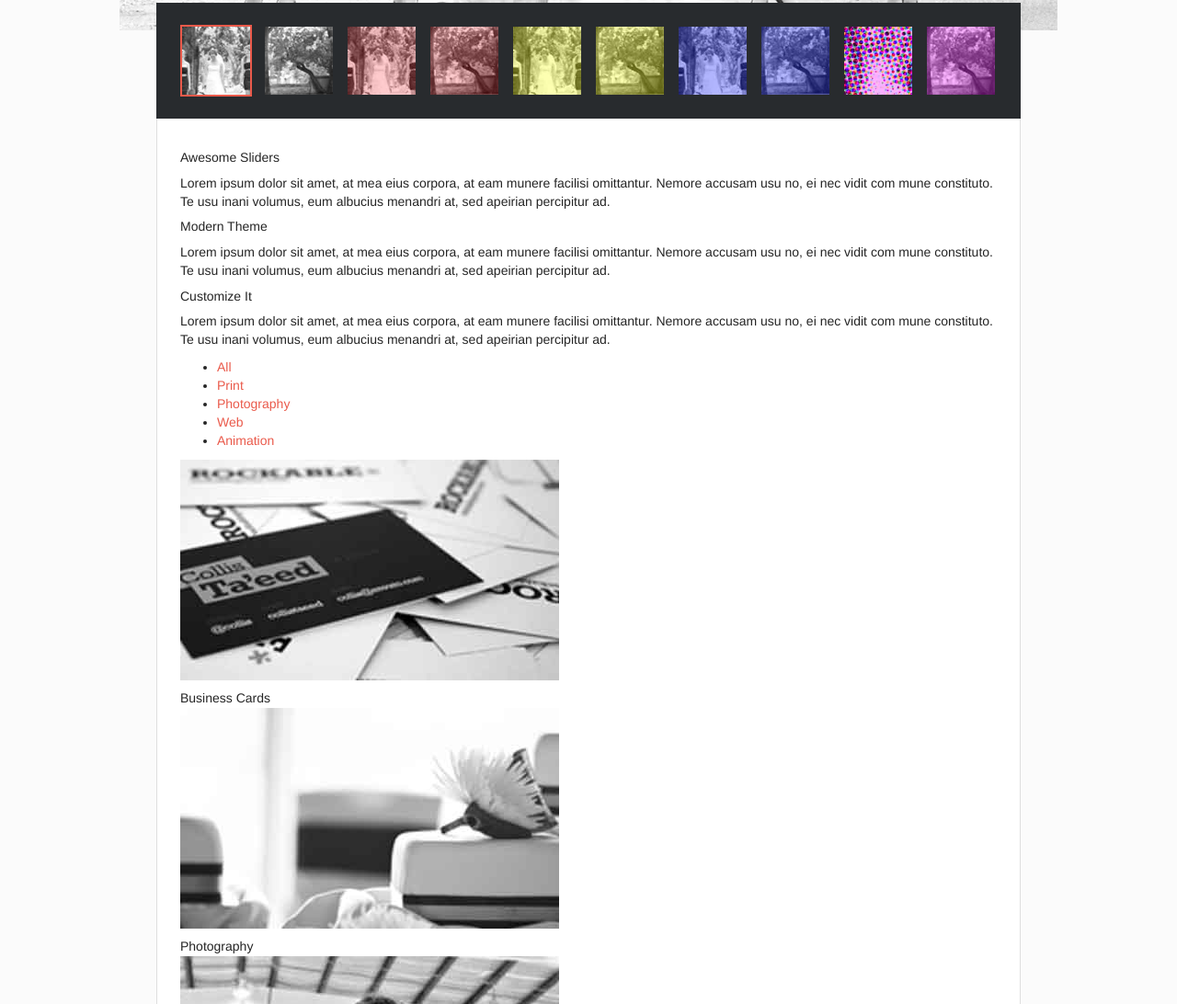
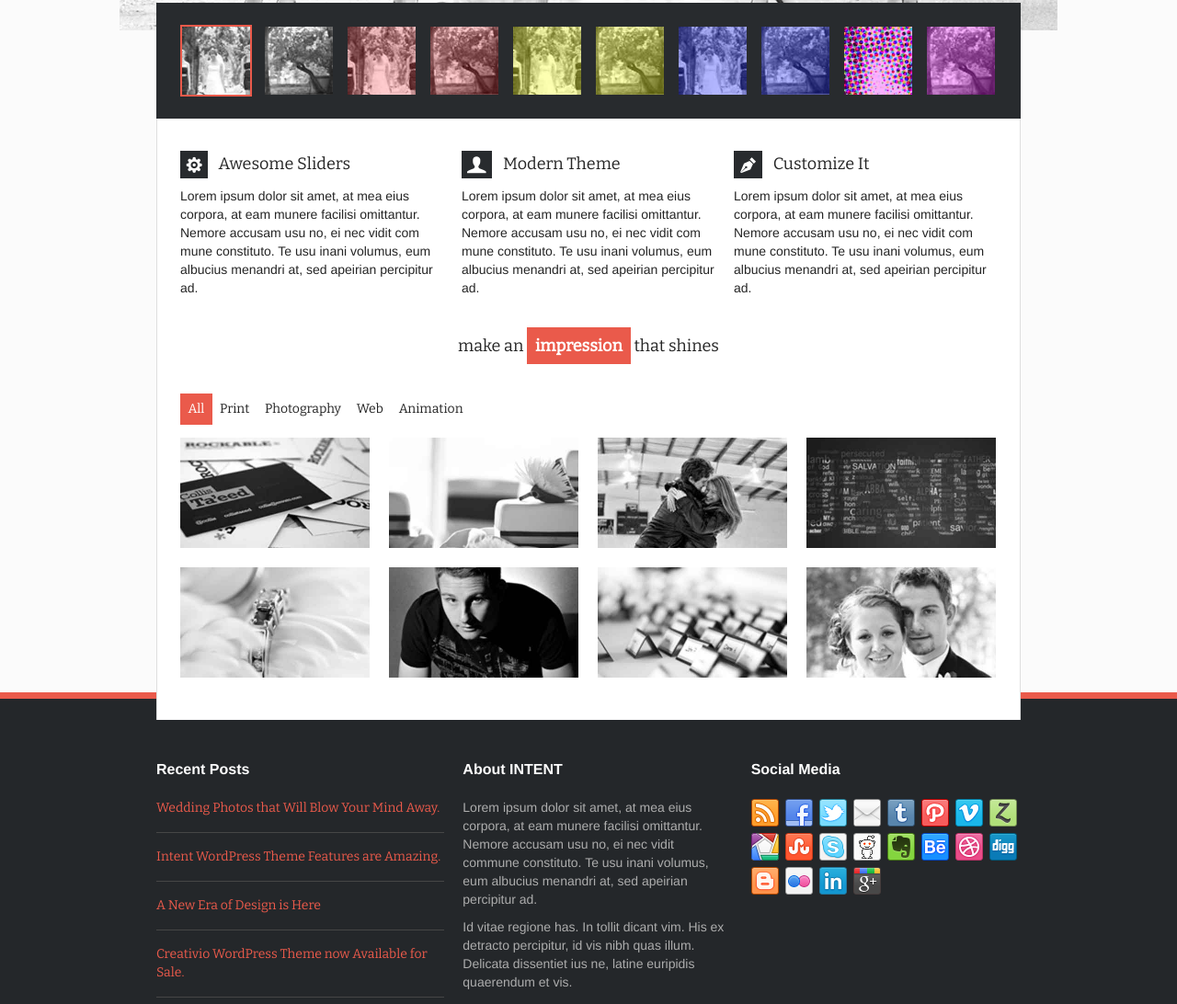
Before and after one commit to AurizedStudio/portfolio04Intent, a website: page htdocs/index.html in a window 1280 px wide. Shown: the part 522-1614 px from the top of the page at 92% size. Drawn offline with nearby package versions, Linux system fonts and the light colour scheme.

Commit message:
#9 Homeページ コンテンツ作成

```diff
--- a/htdocs/index.html
+++ b/htdocs/index.html
@@ -120,25 +120,28 @@
     <div class="main-contents">
         <section class="features">
             <h3 class="sr-only">Features</h3>
+            <div class="features-all">
                 <div class="features-item">
-                <h4 class="features-item-title">Awesome Sliders</h4>
+                    <h4 class="features-item-title"><i class="icon icon_icon-haguruma"></i> Awesome Sliders</h4>
                     <p>Lorem ipsum dolor sit amet, at mea eius corpora, at eam munere facilisi omittantur. Nemore accusam usu no, ei nec vidit com mune constituto. Te usu inani volumus, eum albucius menandri at, sed apeirian percipitur ad.</p>
                 </div>
                 <div class="features-item">
-                <h4 class="features-item-title">Modern Theme</h4>
+                    <h4 class="features-item-title"><i class="icon icon_icon-theme"></i> Modern Theme</h4>
                     <p>Lorem ipsum dolor sit amet, at mea eius corpora, at eam munere facilisi omittantur. Nemore accusam usu no, ei nec vidit com mune constituto. Te usu inani volumus, eum albucius menandri at, sed apeirian percipitur ad.</p>
                 </div>
                 <div class="features-item">
-                <h4 class="features-item-title">Customize It</h4>
+                    <h4 class="features-item-title"><i class="icon icon_icon-customize"></i> Customize It</h4>
                     <p>Lorem ipsum dolor sit amet, at mea eius corpora, at eam munere facilisi omittantur. Nemore accusam usu no, ei nec vidit com mune constituto. Te usu inani volumus, eum albucius menandri at, sed apeirian percipitur ad.</p>
                 </div>
+            </div>
+            <p class="features-copy">make an <b>impression</b> that shines</p>
         </section>
         <!-- / .features -->
         <section class="work">
             <h3 class="sr-only">Works</h3>
             <div class="work-filter">
                 <ul>
-                    <li><a href="#">All</a></li>
+                    <li class="work-filter--current"><a href="#">All</a></li>
                     <li><a href="#">Print</a></li>
                     <li><a href="#">Photography</a></li>
                     <li><a href="#">Web</a></li>
@@ -147,39 +150,32 @@
             </div>
             <!-- / .work-filter -->
             <div class="portfolio">
-                <div class="portfolio-item">
-                    <p><img src="img/img-portfolio01.jpg" alt=""></p>
-                    <span>Business Cards</span>
+                <div class="portfolio-item"> <span class="portfolio-item-title">Business Cards</span>
+                    <p class="portfolio-item-img"><img src="img/img-portfolio01.jpg" alt=""></p>
                 </div>
-                <div class="portfolio-item">
-                    <p><img src="img/img-portfolio02.jpg" alt=""></p>
-                    <span>Photography</span>
+                <div class="portfolio-item"> <span class="portfolio-item-title">Photography</span>
+                    <p class="portfolio-item-img"><img src="img/img-portfolio02.jpg" alt=""></p>
                 </div>
-                <div class="portfolio-item">
-                    <p><img src="img/img-portfolio03.jpg" alt=""></p>
-                    <span>Photography</span>
+                <div class="portfolio-item"> <span class="portfolio-item-title">Photography</span>
+                    <p class="portfolio-item-img"><img src="img/img-portfolio03.jpg" alt=""></p>
                 </div>
-                <div class="portfolio-item">
-                    <p><img src="img/img-portfolio04.jpg" alt=""></p>
-                    <span>Web</span>
+                <div class="portfolio-item"> <span class="portfolio-item-title">Web</span>
+                    <p class="portfolio-item-img"><img src="img/img-portfolio04.jpg" alt=""></p>
                 </div>
-                <div class="portfolio-item">
-                    <p><img src="img/img-portfolio05.jpg" alt=""></p>
-                    <span>Photography</span>
+                <div class="portfolio-item"> <span class="portfolio-item-title">Photography</span>
+                    <p class="portfolio-item-img"><img src="img/img-portfolio05.jpg" alt=""></p>
                 </div>
-                <div class="portfolio-item">
-                    <p><img src="img/img-portfolio06.jpg" alt=""></p>
-                    <span>Photography</span>
+                <div class="portfolio-item"> <span class="portfolio-item-title">Photography</span>
+                    <p class="portfolio-item-img"><img src="img/img-portfolio06.jpg" alt=""></p>
                 </div>
-                <div class="portfolio-item">
-                    <p><img src="img/img-portfolio07.jpg" alt=""></p>
-                    <span>Print</span>
+                <div class="portfolio-item"> <span class="portfolio-item-title">Print</span>
+                    <p class="portfolio-item-img"><img src="img/img-portfolio07.jpg" alt=""></p>
                 </div>
-                <div class="portfolio-item">
-                    <p><img src="img/img-portfolio08.jpg" alt=""></p>
-                    <span>Photography</span>
+                <div class="portfolio-item"> <span class="portfolio-item-title">Photography</span>
+                    <p class="portfolio-item-img"><img src="img/img-portfolio08.jpg" alt=""></p>
                 </div>
-            </div><!-- / .portfolio -->
+            </div>
+            <!-- / .portfolio -->
         </section>
         <!-- / .work -->
     </div>
@@ -231,6 +227,6 @@
 <script src="//ajax.googleapis.com/ajax/libs/jquery/1.11.1/jquery.min.js"></script>
 <script>window.jQuery || document.write('<script src="js/jquery-1.11.1.min.js"><\/script>')</script>
 <script src="js/owl.carousel.min.js"></script>
-<script src="js/slider.js"></script>
+<script src="js/style-top.js"></script>
 </body>
 </html>
--- a/htdocs/js/slider.js
+++ b/htdocs/js/style-top.js
@@ -82,3 +82,19 @@ $(document).ready(function() {
   }
 
 });
+
+/*
+ * Homeページ portfolio
+ */
+$(function(){
+   var $portfolioItem = $('.portfolio-item');
+   $portfolioItem.on({
+       'mouseenter': function(){
+           $(this).find('.portfolio-item-title').addClass('is-portfolio-item-title');
+       },
+       'mouseleave': function(){
+           $(this).find('.portfolio-item-title').removeClass('is-portfolio-item-title');
+       }
+   })
+   $('.portfolio-item:nth-child(4n)').addClass('is-portfolio-item');
+});
--- /dev/null
+++ b/scss/_icons.scss
@@ -0,0 +1,53 @@
+// Generated by grunt-webfont
+
+
+
+@font-face {
+    font-family:"icons";
+    src:url("../fonts/icons-f93af2edaa1f965a87efd189a769862a.eot");
+    font-weight:normal;
+    font-style:normal;
+}
+@font-face {
+	font-family:"icons";
+	src:url("../fonts/icons-f93af2edaa1f965a87efd189a769862a.eot");
+	src:url("../fonts/icons-f93af2edaa1f965a87efd189a769862a.eot?#iefix") format("embedded-opentype"),
+		url("../fonts/icons-f93af2edaa1f965a87efd189a769862a.woff") format("woff"),
+		url("../fonts/icons-f93af2edaa1f965a87efd189a769862a.ttf") format("truetype"),
+		url("../fonts/icons-f93af2edaa1f965a87efd189a769862a.svg?#icons") format("svg");
+	font-weight:normal;
+	font-style:normal;
+}
+
+.icon {
+	font-family:"icons";
+	display:inline-block;
+	vertical-align:middle;
+	line-height:1;
+	font-weight:normal;
+	font-style:normal;
+	speak:none;
+	text-decoration:inherit;
+	text-transform:none;
+	text-rendering:optimizeLegibility;
+	-webkit-font-smoothing:antialiased;
+	-moz-osx-font-smoothing:grayscale;
+}
+
+
+// Icons
+
+
+.icon_icon-customize:before {
+	content:"\f101";
+}
+
+
+.icon_icon-haguruma:before {
+	content:"\f102";
+}
+
+
+.icon_icon-theme:before {
+	content:"\f103";
+}
--- a/scss/_main.scss
+++ b/scss/_main.scss
@@ -136,7 +136,7 @@
         color: #fff;
         span {
             display: inline-block;
-            background-color: rgba(0,0,0,.75);
+            background-color: $gray-alpha;
             margin: 0 0 4px 0;
             padding: .3em;
         }
@@ -237,6 +237,99 @@
     height: 400px;
     border-right: 1px $gray-lightest solid;
     border-left: 1px $gray-lightest solid;
+}
+.features-all {
+    display: table;
+    margin: 0 0 30px 0;
+}
+.features-item {
+    display: table-cell;
+    width: (100% / 3);
+    padding: 0 0 0 10px;
+    &:first-child {
+        padding-left: 0;
+    }
+}
+.features-item-title {
+    font-size: $font-size-large;
+    font-family: 'Bitter', serif;
+    i {
+        background-color: $gray-darker;
+        margin: 0 8px 0 0;
+        padding: 6px;
+        color: #fff;
+    }
+}
+.features-copy {
+    margin: 0 0 46px 0;
+    font-family: 'Bitter', serif;
+    font-size: $font-size-large;
+    text-align: center;
+    b {
+        background-color: $brand-primary;
+        padding: .5em;
+        color: #fff;
+    }
+}
+.work-filter {
+    ul {
+        @include clearfix();
+        margin: 0 0 20px 0;
+        padding: 0;
+        list-style: none;
+        font-family: 'Bitter', serif;
+    }
+    li {
+        float: left;
+        &.work-filter--current a {
+            background-color: $brand-primary;
+            color: #fff;
+        }
+    }
+    a {
+        padding: .6em;
+        color: $gray-dark;
+        &:hover {
+            background-color: $brand-primary;
+            color: #fff;
+            text-decoration: none;
+        }
+    }
+}
+.portfolio {
+    @include clearfix();
+}
+.portfolio-item {
+    float: left;
+    position: relative;
+    width: 206px;
+    margin: 0 21px 21px 0;
+    overflow: hidden;
+    cursor: pointer;
+    img {
+        @include img-responsive();
+    }
+    &.is-portfolio-item {
+        margin-right: 0;
+    }
+}
+.portfolio-item-title {
+    display: inline-block;
+    position: absolute;
+    background-color: $gray-alpha;
+    left: 0;
+    bottom: -32px;
+    width: 100%;
+    padding: 6px 10px;
+    font-family: 'Bitter', serif;
+    color: #fff;
+    transition: all .1s linear 0;
+    &.is-portfolio-item-title {
+        bottom: 0;
+    }
+}
+.portfolio-item-img {
+    margin: 0;
 }
 
 /*
--- a/scss/_variables.scss
+++ b/scss/_variables.scss
@@ -12,12 +12,13 @@ $bootstrap-sass-asset-helper: (twbs-font-path("") != unquote('twbs-font-path("")
 //## Gray and brand colors for use across Bootstrap.
 
 $gray-darkest:    #24272a; // header,footer bg
-$gray-darker:     #282b2e; // h1 bg, slider thumb
-$gray-dark:        #252525; // normal text, gnav
+$gray-darker:     #282b2e; // h1 bg, slider thumb, icons bg
+$gray-dark:        #252525; // normal text, gnav, work navi
 $gray:                 #464646; // footer recent post border
 $gray-light:        #5c5c5c;
 $gray-lighter:     #adadad; // footer text, h1 sub text
 $gray-lightest: #dfdfdf; // main border
+$gray-alpha: rgba(0,0,0,.75); // slider copy, work title
 
 $brand-primary: #ea5a4b; // Intent Red
 $brand-success:         #5cb85c !default;
--- a/scss/style.scss
+++ b/scss/style.scss
@@ -6,7 +6,8 @@
 @import "normalize";
 @import "print";
 @import "glyphicons";
-@import "iconfont";
+@import "iconfont"; // IcoMoon
+@import "icons"; // Original(from .svg)
 
 // Core CSS
 @import "scaffolding";
```
Also changed, not shown: scss/icons.html (added, +141 -0 lines), htdocs/css/style.css, htdocs/fonts/icons-f93af2edaa1f965a87efd189a769862a.ttf (added), htdocs/fonts/icons-f93af2edaa1f965a87efd189a769862a.woff (added), svg/icon-customize.svg (added), svg/icon-haguruma.svg (added), svg/icon-theme.svg (added), 3 other files. Lines whose indentation alone changed are shown as unchanged.
